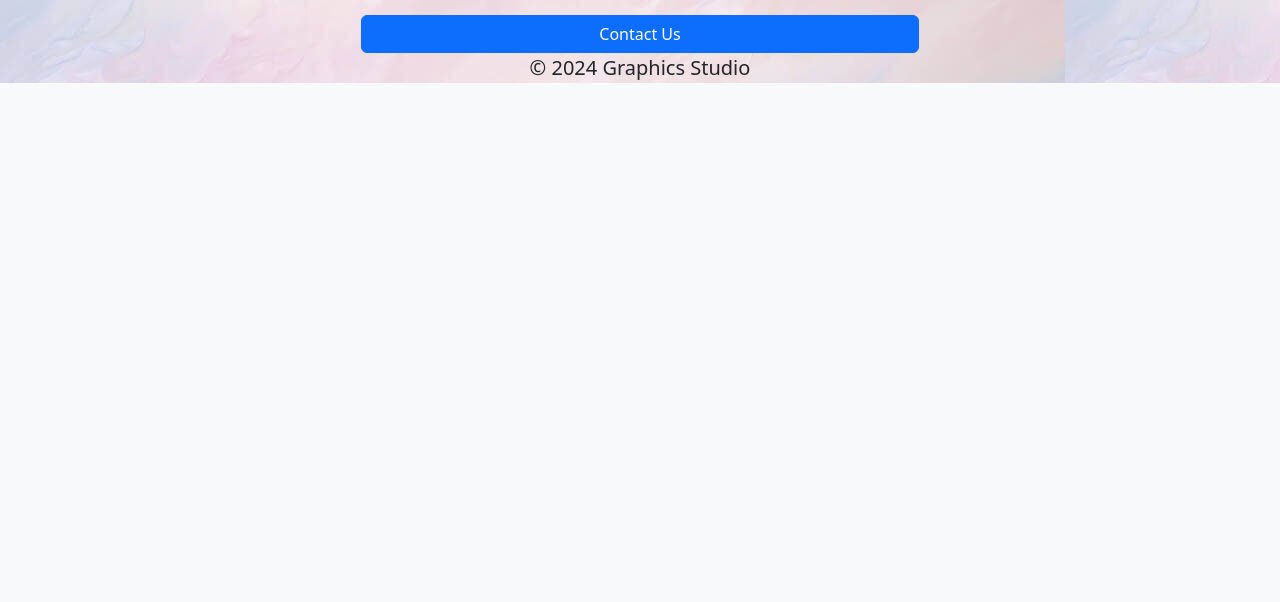
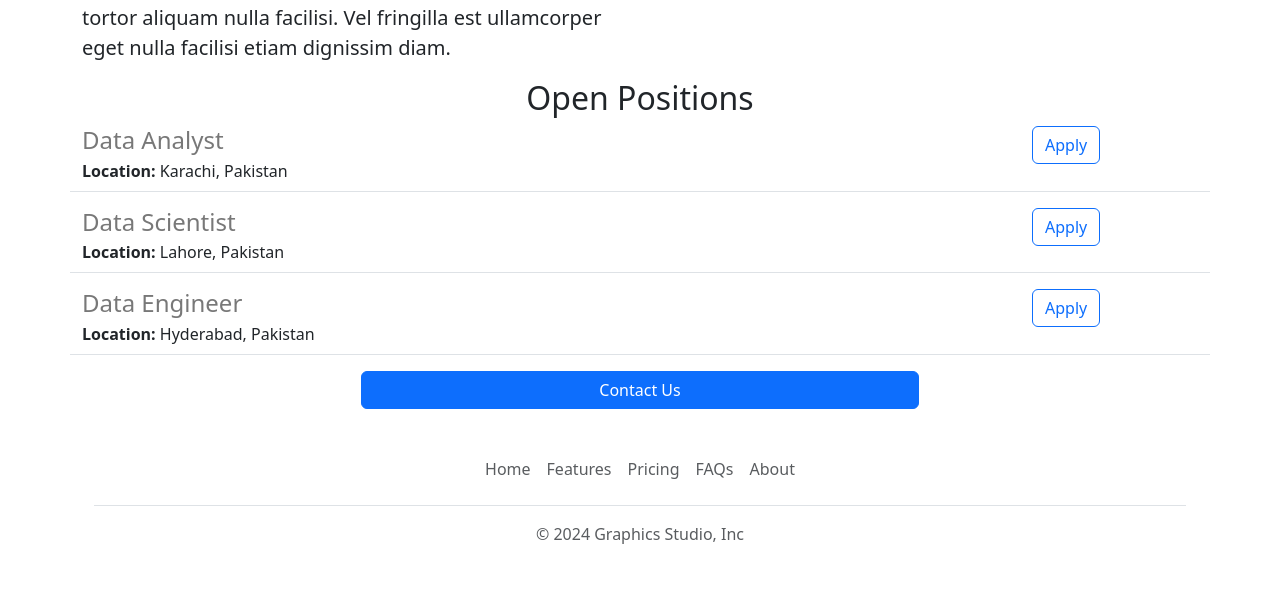
Before and after one commit to Muhammadwasif04/Graphics-studio-career-website, a Flask app: page / in a window 1280 px wide. Shown: the part 781-1383 px from the top of the page. Before the commit the page ends 864 px from the top, so only its background shows below. Run offline with Flask 3, Linux system fonts and the light colour scheme.

Commit message:
new files added

```diff
--- /dev/null
+++ b/templates/footer.html
@@ -0,0 +1,12 @@
+<div class="container">
+    <footer class="py-3 my-4">
+      <ul class="nav justify-content-center border-bottom pb-3 mb-3">
+        <li class="nav-item"><a href="#" class="nav-link px-2 text-body-secondary">Home</a></li>
+        <li class="nav-item"><a href="#" class="nav-link px-2 text-body-secondary">Features</a></li>
+        <li class="nav-item"><a href="#" class="nav-link px-2 text-body-secondary">Pricing</a></li>
+        <li class="nav-item"><a href="#" class="nav-link px-2 text-body-secondary">FAQs</a></li>
+        <li class="nav-item"><a href="#" class="nav-link px-2 text-body-secondary">About</a></li>
+      </ul>
+      <p class="text-center text-body-secondary">&copy; 2024 Graphics Studio, Inc</p>
+    </footer>
+  </div>
--- a/templates/home.html
+++ b/templates/home.html
@@ -8,12 +8,16 @@
         rel="stylesheet" integrity="sha384-QWTKZyjpPEjISv5WaRU9OFeRpok6YctnYmDr5pNlyT2bRjXh0JMhjY6hW+ALEwIH"
         crossorigin="anonymous">
     </head>
-    <body style="background-image: url('/static/background.jpg');">
+    <body>
         {% include 'nav.html' %}
+        <div> <img src = '/static/career.jpg'
+            style = 'height: 280px; width: 100%; object-fit:cover; margin-bottom:16px;'>
+        </div>
         <div class = 'container'>
             <h1 class = 'text-center'> Graphics Studio Careers </h1>
-            <img class="rounded mx-auto d-block" src = "static/download.jpg">
             <h2 class='text-center'> About us </h2>
+            <div class='row' style='margin-bottom:16px'>
+                <div class = 'col-md-6'>
             <p1 class = 'lead'>
                 Lorem ipsum dolor sit amet, consectetur adipiscing elit,
                 sed do eiusmod tempor incididunt ut labore et dolore magna aliqua.
@@ -24,7 +28,11 @@
                 Eget felis eget nunc lobortis mattis aliquam. Sagittis orci a scelerisque purus semper eget duis at tellus.
                 Eu tincidunt tortor aliquam nulla facilisi. Vel fringilla est ullamcorper eget nulla facilisi etiam dignissim diam.
             </p1>
-
+                </div>
+                <div class = 'd-none d-md-block col-md-6'>
+            <img src = '/static/people.jpg' style='height: 320px; border-radius: 4px'>
+                </div>
+            </div>
 
             <h2 class = 'text-center'> Open Positions </h2>
             <div>
@@ -33,10 +41,11 @@
                 {% endfor %}
             </div>
             <div class="d-grid gap-2 col-6 mx-auto">
-            <button class="btn btn-primary" type="button">Contact Us</button>
+            <a href ="mailto:graphicsstudio@gmail.com"
+            class="btn btn-primary" type="button">Contact Us</a>
             </div>
-            <footer class = 'text-center lead' >
-            &copy; <em id="date"></em> 2024 Graphics Studio
+            <footer>
+            {% include 'footer.html' %}
             </footer>
         </div>
     </body>
--- a/templates/jobitem.html
+++ b/templates/jobitem.html
@@ -7,6 +7,7 @@
         </div>
     </div>
     <div class = 'col-2'>
-        <button type="button" class="btn btn-outline-primary" >Apply</button>
+        <a href='mailto:graphicsstudio@gmail.com?subject=Apply%20for%20{{jobs['title']}}&body=Hello%2C%0D%0AMy%20name%20is%20%5Byour%20name%5D%20and%20want%20to%20apply%20for%20the%20position%20of%20%5Bjob%20name%5D%20in%20your%20organization.%0D%0AHere%20is%20some%20link%20below%20to%20show%20you%20my%20portfolio%0D%0A%0D%0AGithub%20link%3A%0D%0ALinkdin%20link%3A'
+        type="button" class="btn btn-outline-primary" >Apply</a>
     </div>
 </div>
--- a/templates/nav.html
+++ b/templates/nav.html
@@ -1,6 +1,6 @@
-<nav class="navbar bg-body-tertiary">
+<nav class="navbar bg-body-tertiary shadow-sm fixed-top bg-white">
     <div class="container-fluid">
-      <a class="navbar-brand">
+      <a href ='https://google.com' class="navbar-brand btn float-right align-middle" type='button'>
         <img src="/static/logo.jpg" alt="Logo" width="30" height="24" class="d-inline-block align-text-top">
         Graphics Studio</a>
       <form class="d-flex" role="search">
@@ -9,3 +9,4 @@
       </form>
     </div>
   </nav>
+  <div style= 'height:56px' ></div>
```
Also changed, not shown: Static/background.jpg, Static/career.jpg (added), Static/download.jpg (deleted), 1 other file.
